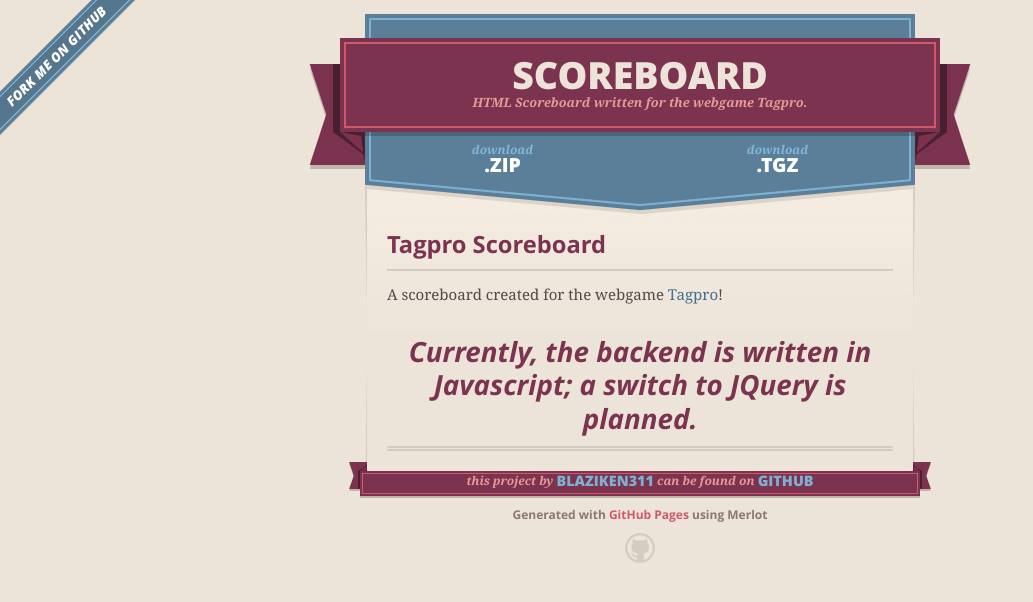
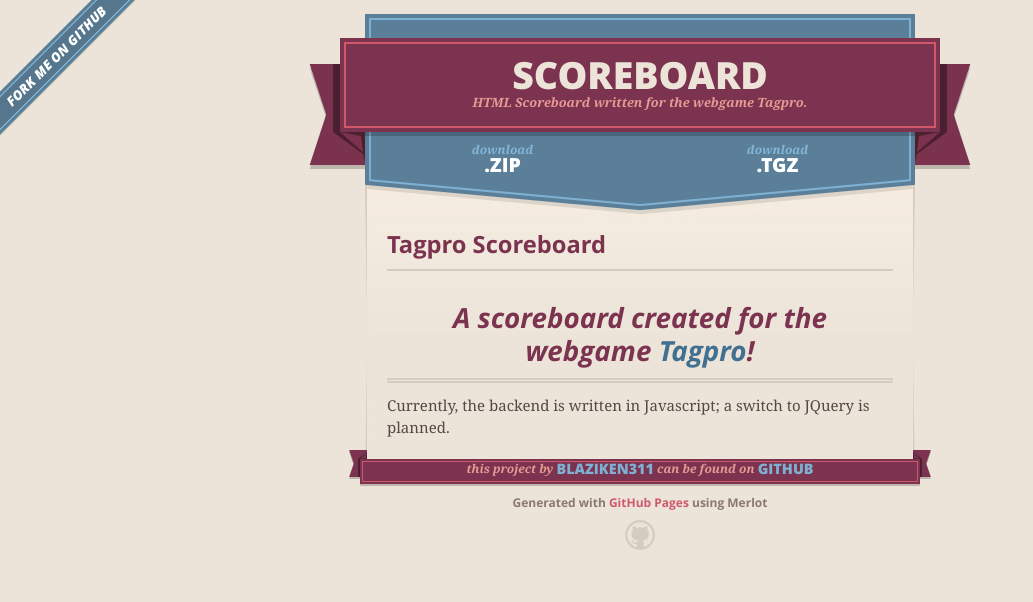
Before and after one commit to blaziken311/scoreboard, a plain HTML site: page index.html in a window 1280 px wide. Shown: the whole page, without its empty margins (0-1033 px from the left). Drawn offline with nearby package versions, Linux system fonts and the light colour scheme.

Commit message:
Create gh-pages branch via GitHub

```diff
--- a/index.html
+++ b/index.html
@@ -49,10 +49,10 @@
         <h3>
 <a id="tagpro-scoreboard" class="anchor" href="#tagpro-scoreboard" aria-hidden="true"><span class="octicon octicon-link"></span></a>Tagpro Scoreboard</h3>
 
-<p>A scoreboard created for the webgame <a href="http://tagpro.gg">Tagpro</a>!</p>
+<h1>
+<a id="a-scoreboard-created-for-the-webgame-tagpro" class="anchor" href="#a-scoreboard-created-for-the-webgame-tagpro" aria-hidden="true"><span class="octicon octicon-link"></span></a>A scoreboard created for the webgame <a href="http://tagpro.gg">Tagpro</a>!</h1>
 
-<h1>
-<a id="currently-the-backend-is-written-in-javascript-a-switch-to-jquery-is-planned" class="anchor" href="#currently-the-backend-is-written-in-javascript-a-switch-to-jquery-is-planned" aria-hidden="true"><span class="octicon octicon-link"></span></a>Currently, the backend is written in Javascript; a switch to JQuery is planned.</h1>
+<p>Currently, the backend is written in Javascript; a switch to JQuery is planned.</p>
       </section>
 
       <footer>
--- a/params.json
+++ b/params.json
@@ -1 +1 @@
-{"name":"Scoreboard","tagline":"HTML Scoreboard written for the webgame Tagpro.","body":"### Tagpro Scoreboard\r\n\r\nA scoreboard created for the webgame <a href=\"http://tagpro.gg\">Tagpro</a>!\r\n\r\n# Currently, the backend is written in Javascript; a switch to JQuery is planned.","google":"","note":"Don't delete this file! It's used internally to help with page regeneration."}
+{"name":"Scoreboard","tagline":"HTML Scoreboard written for the webgame Tagpro.","body":"### Tagpro Scoreboard\r\n\r\n# A scoreboard created for the webgame <a href=\"http://tagpro.gg\">Tagpro</a>!\r\n\r\nCurrently, the backend is written in Javascript; a switch to JQuery is planned.","google":"","note":"Don't delete this file! It's used internally to help with page regeneration."}
```
